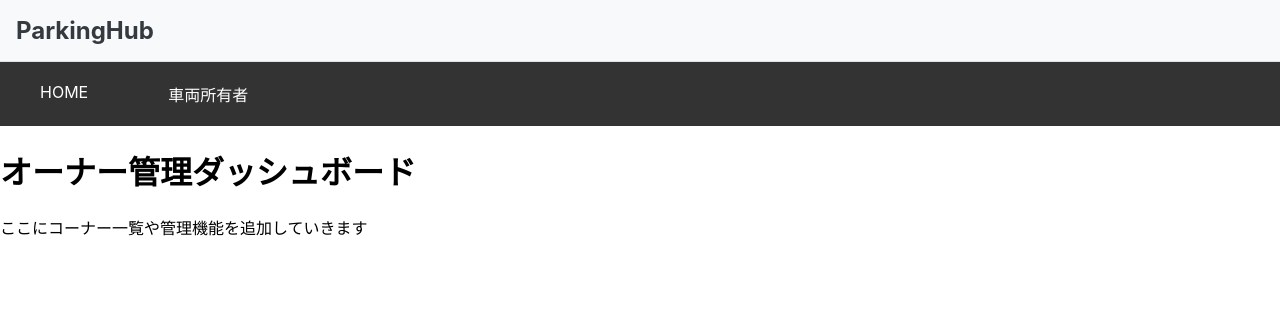
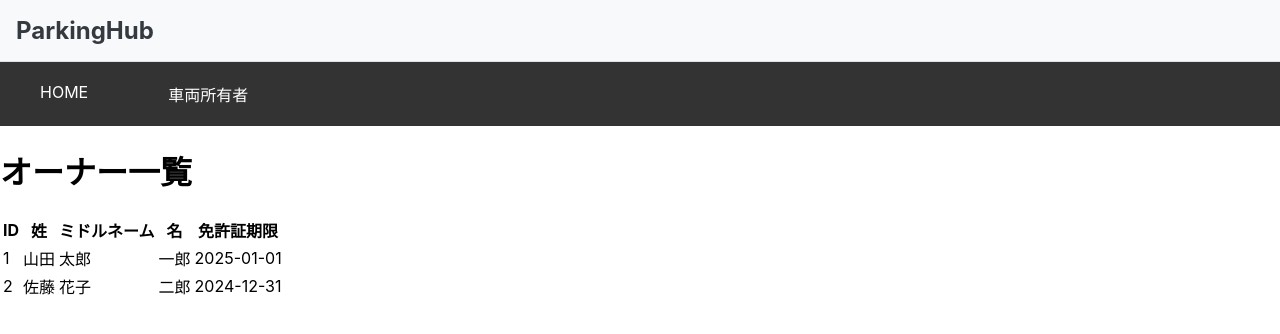
Before and after one commit to taatolu/ParkingHub, a React (Create React App) app in the folder front/: page / in a window 1280 px wide. Shown: the top 334 px of the page. Built offline with nearby package versions, Linux system fonts and the light colour scheme.

Commit message:
feat: OwnerListコンポーネントを追加し、OwnerDashboardコンポーネントを更新

```diff
--- /dev/null
+++ b/front/src/features/owner/components/OwnerList.tsx
@@ -0,0 +1,46 @@
+import React from "react";
+
+// owner型定義：オーナー１人分の情報を格納するための型
+type Owner = {
+    id: number;
+    first_name: string;
+    middle_name: string;
+    last_name: string;
+    license_expiration: string;
+}
+
+// OwnerListコンポーネントで使用するprops（引数）の型定義
+type OwnerListProps = {
+    owners: Owner[]; // Owner型の配列
+}
+
+//OwnerListコンポーネント：オーナーテーブルで表示するテーブルの本体
+const OwnerList: React.FC<OwnerListProps> = ({ owners }) => {
+    // ownersを使って処理を書く
+    return (
+        <table>
+            <thead>
+                <tr>
+                    <th>ID</th>
+                    <th>姓</th>
+                    <th>ミドルネーム</th>
+                    <th>名</th>
+                    <th>免許証期限</th>
+                </tr>
+            </thead>
+            <tbody>
+                {owners.map((owner) => (
+                    <tr key={owner.id}>
+                        <td>{owner.id}</td>
+                        <td>{owner.first_name}</td>
+                        <td>{owner.middle_name}</td>
+                        <td>{owner.last_name}</td>
+                        <td>{owner.license_expiration}</td>
+                    </tr>
+                ))}
+            </tbody>
+        </table>
+    );
+};
+
+export default OwnerList;
--- a/front/src/pages/OwnerDashboard.tsx
+++ b/front/src/pages/OwnerDashboard.tsx
@@ -1,10 +1,18 @@
 import React from "react";
+// OwnerDashboardコンポーネント：オーナーダッシュボードのメインコンポーネント
+import OwnerList from "../features/owner/components/OwnerList"
+
+// ダミーデータ：実際にはAPIから取得したデータを使用するが、一旦は仮のデータを使用
+const dummyOwners = [
+    { id: 1, first_name: "山田", middle_name: "太郎", last_name: "一郎", license_expiration: "2025-01-01" },
+    { id: 2, first_name: "佐藤", middle_name: "花子", last_name: "二郎", license_expiration: "2024-12-31" },
+];
 
 const OwnerDashboard: React.FC = () => {
     return (
         <div>
-            <h1>オーナー管理ダッシュボード</h1>
-            <p>ここにコーナー一覧や管理機能を追加していきます</p>
+            <h1>オーナー一覧</h1>
+            <OwnerList owners={dummyOwners} />
         </div>
     );
 };
```
